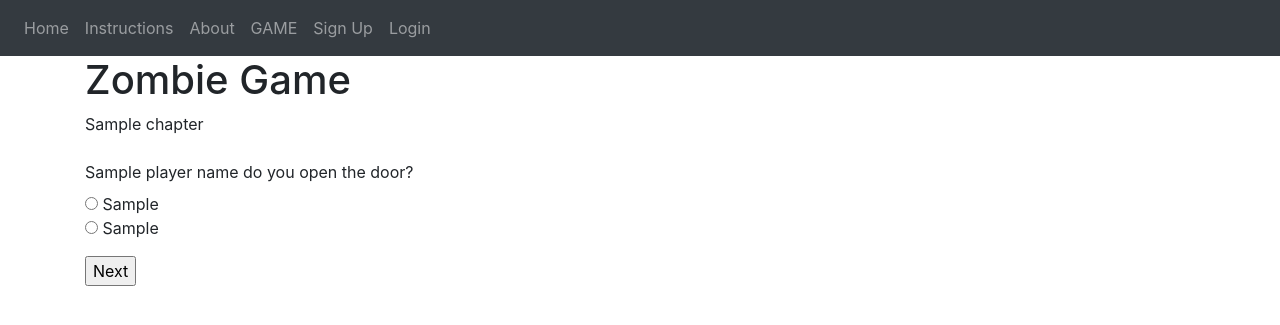
After one commit to sjlarson92/SashaLarson_portfolio, a Flask app: template python/practice/personal_practice/flask_practice/adventure_game_flask_practice/templates/chapter1.html in a window 1280 px wide. The commit adds this page. Shown: the top 325 px of the page. Run offline with Flask 2, Linux system fonts and the light colour scheme; the template is opened without the code that fills it: most values are stand-ins (such as "Sample title", 1, 10 or a date in 2020); some libraries are stand-ins or nearby versions.

Commit message:
added game start, create players and num_players and chapter. Need to find a way to save which option player chooses to properly show correct next chapter

```diff
--- a/python/practice/personal_practice/flask_practice/adventure_game_flask_practice/main.py
+++ b/python/practice/personal_practice/flask_practice/adventure_game_flask_practice/main.py
@@ -1,4 +1,4 @@
-from flask import Flask, render_template, url_for, flash, redirect
+from flask import Flask, render_template, url_for, flash, redirect, request
 from forms import RegistrationForm, LoginForm
 import text
 
@@ -6,21 +6,21 @@ app = Flask(__name__)# this is a object instance of the class Flask
 
 app.config['SECRET_KEY'] = 'e06jBDDXkS1ZeKTx5RfBOq7YhFoy4CcC'
 
-players = [
-    {
-        'name': 'Sasha Larson',
-        'chapter': '0',
-        'choice': 'a',
-        'life_status': True
-    },
-    {
-        'name': 'Lucas Costa',
-        'chapter': '0',
-        'choice': 'b',
-        'life_status': False
-    }
-
-]
+# players = [
+#     {
+#         'name': 'Sasha Larson',
+#         'chapter': '0',
+#         'choice': 'a',
+#         'life_status': True
+#     },
+#     {
+#         'name': 'Lucas Costa',
+#         'chapter': '0',
+#         'choice': 'b',
+#         'life_status': False
+#     }
+#
+# ]
 @app.route('/')
 @app.route('/index')
 @app.route('/home') #/ is the root directory/home page of website
@@ -38,7 +38,23 @@ def about():
 
 @app.route('/play')
 def play():
-    return render_template("game.html", players=players, title="Start Game")
+    return render_template("play.html", title="Start Game")
+
+@app.route('/play/createplayer', methods=['POST'])
+def createplayer():
+    numPlayers = request.form.get('num_players')
+    return render_template("create_player.html", title="Create Player", numPlayers=numPlayers)
+
+@app.route('/chapters/0', methods=['post'])
+def chapter0():
+    player_name = request.form.get('player_name')
+    return render_template('chapter0.html', title="Chapter 0", player_name=player_name, chapter = text.ch0,  option1= text.ch0_a, option2= text.ch0_b)
+
+@app.route('/chapters/1', methods=['POST'])
+def chapter1():
+    player_choice = request.form.get('player_choice')
+    return render_template('chapter1.html', title="Chapter 1", player_name=player_name, chapter= text.ch1a)
+
 
 @app.route('/register', methods=["GET","POST"])
 def register():
@@ -60,5 +76,8 @@ def login():
     return render_template("login.html", title="Login", form=form)
 
 
+
+
+
 if __name__ == "__main__":
     app.run(debug = True)
--- /dev/null
+++ b/python/practice/personal_practice/flask_practice/adventure_game_flask_practice/templates/chapter1.html
@@ -0,0 +1,25 @@
+{% extends "layout.html" %}
+
+{% block body %}
+  <div class="play">
+    <div>
+      <h1> Zombie Game </h1>
+      <div>
+        <div>
+          {{ chapter }}
+        </div>
+        <br>
+        <form action ='/chapters/2' method="post">
+          <label>
+            {{ player_name }} do you open the door?
+          </label>
+          <p>
+          <input type='radio' name='player_choice' id='option1'/> {{ option1 }} <br>
+          <input type='radio' name='player_choice' id='option1'/> {{ option2 }} <br>
+          </p>
+          <input type='submit' value='Next'/>
+        </form>
+      </div>
+    </div>
+  </div>
+{% endblock %}
--- a/python/practice/personal_practice/flask_practice/adventure_game_flask_practice/templates/home.html
+++ b/python/practice/personal_practice/flask_practice/adventure_game_flask_practice/templates/home.html
@@ -5,5 +5,10 @@
   <div>
     <h1> Welcome to Sasha's Adventure Game!</h1>
   </div>
+
+  <form action="/play">
+    <label> Ready?</label>
+    <input type="submit" value="Start"/>
+  </form>
 </div>
 {% endblock %}
--- a/python/practice/personal_practice/flask_practice/adventure_game_flask_practice/text.py
+++ b/python/practice/personal_practice/flask_practice/adventure_game_flask_practice/text.py
@@ -4,3 +4,44 @@ Tread carefully through the halls of the hospital. Which paths to investigate. W
 
 directions = """How to play Zombie Game:
 Start the game and follow along the story as its told. Make your own decision on what to do next and let your choices set the path. Its up to you if you make it out alive."""
+
+ch0 = """ Ch. 0 - Well Shit
+
+  Bang... bang .... bang
+
+  What is that? Someone is making a lot of noise. Ugh, what is that noise? You were trying to sleep and you're so tired.
+  Bang... Bang..
+  Blinking your eyes open you slowly awaken.
+  Bang... bang... bang...
+  Seriously what is that? You see that you are in a white room, this doesn't look familiar. It's definitely not your bedroom, how did you get here?
+  Bang... bang...
+  Let's look around. There's some medical equipment lying around and another bed next to you. It's empty. You're definitely in a hospital, but why?
+  bang...
+  You slowly lift the blanket off yourself and get out of bed. Standing on wobbly legs you walk towards the end of the bed. There's a medical chart next to it hanging on the end. What does it say? (Get user input for name)
+
+        Patient: User_input
+        Blood Type: AB
+        Age: unknown
+        Diagnosis: Patient is victim of hit and run car accident. Has suffered trauma to the head and superficial injuries to arms and legs from collision. Medical induced coma is being implemented to assist in healing.
+
+What? A car accident? Oh no. Looking down, you notice the healing bruises and cuts on your arms.
+
+Bang...
+
+You've been in a coma? What?! No way! That only happens in movies and post-apocalyptic tv shows?
+
+Ok just stay calm. You can figure this out.
+
+BANG! BAM!
+
+You look towards the door, where that ridiculous banging sound keeps coming from. You move closer to it. The banging continues and you hear another sound coming from the other side. Sounds like someone's groaning?"""
+
+ch0_a = """ Open door"""
+
+ch0_b = """ Hell no don't open that door"""
+
+ch1 = """ This is Chapter 1 """
+
+ch1_a = """ This is Ch. 1 Choice A"""
+
+ch1_b = """ This is Ch. 1 Choice B"""
```
Also changed, not shown: python/practice/personal_practice/flask_practice/adventure_game_flask_practice/templates/chapter0.html (added, +25 -0 lines), python/practice/personal_practice/flask_practice/adventure_game_flask_practice/templates/create_player.html (added, +18 -0 lines), python/practice/personal_practice/flask_practice/adventure_game_flask_practice/templates/game.html (deleted, +0 -20 lines), python/practice/personal_practice/flask_practice/adventure_game_flask_practice/templates/play.html (added, +28 -0 lines).
